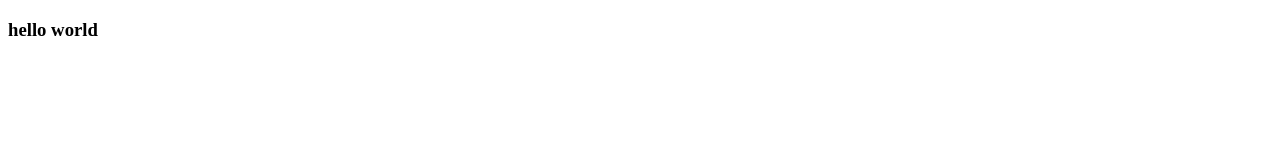
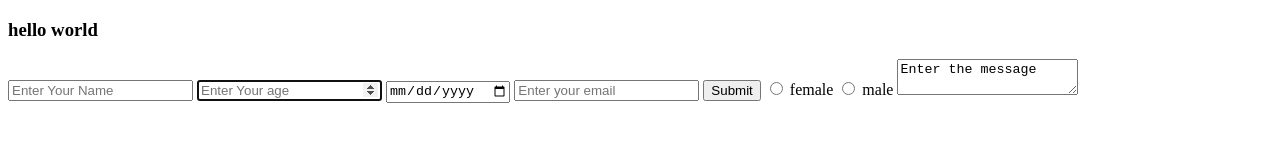
Before and after one commit to GaneshTaralekar/SigmaWebdevelopmentCourse, a plain HTML site: page video34567/structure.html in a window 1280 px wide. Drawn offline with Linux system fonts and the light colour scheme.

Commit message:
more on forms

```diff
--- a/video34567/structure.html
+++ b/video34567/structure.html
@@ -41,13 +41,18 @@
     <li>4</li>
     <li>4</li>
 </ul> -->
-<!-- <form action="#">
-    <input id="name" type="text" placeholder="Enter Your Name">
-    <input type="number" placeholder="Enter Your age">
+<form action="#">
+    <input id="name"  type="text" placeholder="Enter Your Name">
+    <input type="number" autofocus placeholder="Enter Your age">
     <input type="date"placeholder="Enter Your birth date">
     <input type="email" placeholder="Enter your email">
     <button id="submit" onclick="submit()">Submit</button>
-</form> -->
+    <input type="radio" value="female" name="female">
+    <label for="female">female</label>
+    <input type="radio" value="male" name="male">
+    <label for="male">male</label>
+    <textarea name="area" id="arad">Enter the message</textarea>
+</form>
 
 </body>
 <!-- <script>
```
Also changed, not shown: video891011/index.html (added, +11 -0 lines).
